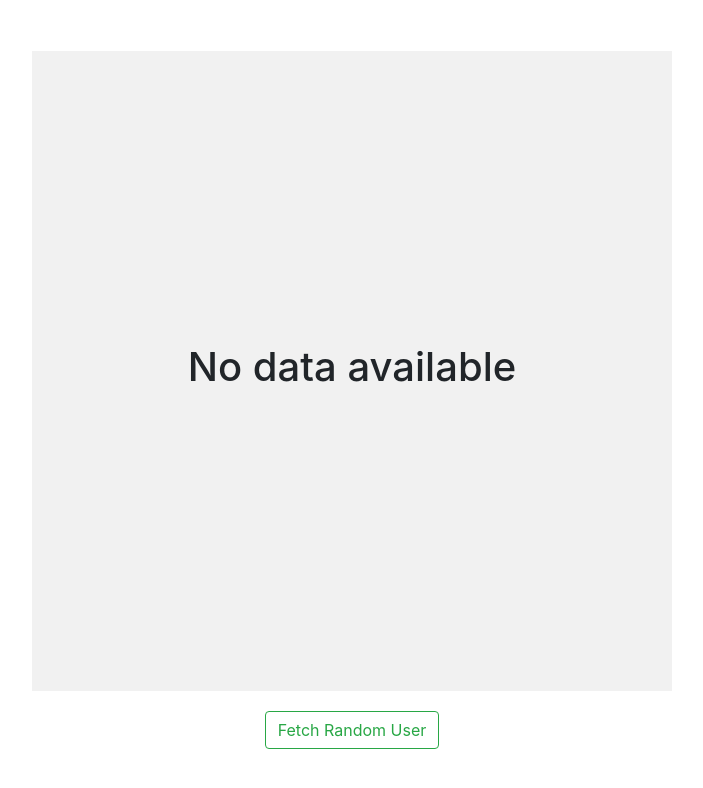
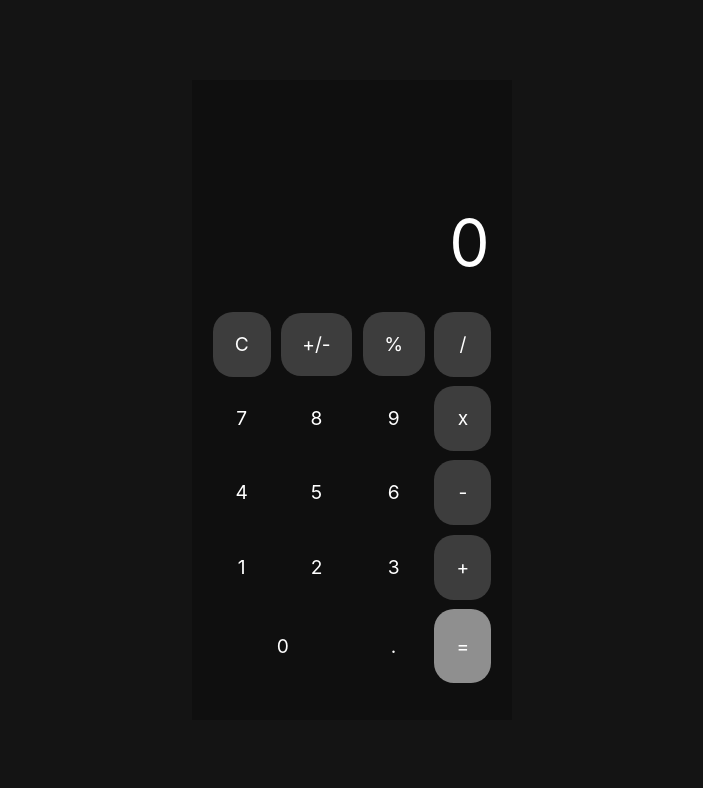
Before and after one commit to AbhayVAshokan/React-Apps-for-Beginners, a React (Create React App) app: page /calculator in a window 1280 px wide. Shown: the top 788 px of the page, without its empty margins (288-991 px from the left). Built offline with nearby package versions, Linux system fonts and the light colour scheme.

Commit message:
Added Calculator

```diff
--- a/package.json
+++ b/package.json
@@ -8,9 +8,10 @@
     "@testing-library/user-event": "^12.6.0",
     "axios": "^0.21.1",
     "bootstrap": "^4.5.3",
+    "expression-eval": "^3.1.2",
     "react": "^17.0.1",
-    "react-bootstrap": "^1.4.0",
     "react-dom": "^17.0.1",
+    "react-router-dom": "^5.2.0",
     "react-scripts": "4.0.1",
     "web-vitals": "^0.2.4"
   },
--- a/src/App.js
+++ b/src/App.js
@@ -1,10 +1,21 @@
-// import Counter from './components/Counter/Counter';
+import Home from './components/Home/Home';
+import Counter from './components/Counter/Counter';
+import Calculator from './components/Calculator/Calculator';
 import RandomUser from './components/RandomUser/RandomUser';
+import { BrowserRouter as Router, Switch, Route } from "react-router-dom";
+
 
 function App() {
   return (
     <>
-      <RandomUser />
+      <Router>
+        <Switch>
+          <Route exact path="/" component={Home} />
+          <Route exact path="/counter" component={Counter} />
+          <Route exact path="/randomuser" component={RandomUser} />
+          <Route exact path="/calculator" component={Calculator} />
+        </Switch>
+      </Router>
     </>
   );
 }
--- /dev/null
+++ b/src/components/Calculator/Calculator.css
@@ -0,0 +1,92 @@
+.calculator-wrapper {
+    height: 100vh;
+    width: 100vw;
+    background-color: #141414;
+    display: flex;
+    flex-direction: column;
+    align-items: center;
+    justify-content: center;
+}
+
+.calculator-frame {
+    height: 80vh;
+    width: 40vh;
+    background-color: #0f0f0f;
+}
+
+.calculator-display {
+    height: 33%;
+    padding: 0 7%;
+    display: flex;
+    flex-direction: column;
+    align-items: flex-end;
+    justify-content: flex-end;
+}
+
+.calculator-history {
+    color: rgb(185, 185, 185);
+    text-align: right;
+}
+
+.calculator-result {
+    color:white;
+    font-size: 4rem;
+}
+
+
+.calculator-buttons {
+    height: 67%;
+    display: grid;
+    grid-template-columns: auto auto auto auto;
+    padding: 5% 5% 10% 5%;
+
+}
+
+.calculator-btn {
+    border-radius: 20px;
+    margin: 7%;
+    display: flex;
+    flex-direction: column;
+    align-items: center;
+    justify-content: center;
+    color: white;
+    font-size: 1.2rem;
+}
+
+.calculator-btn.zero {
+    grid-column: 1 / 3;
+}
+
+.calculator-btn:hover {
+    background-color: rgb(31, 30, 30);
+}
+
+
+.calculator-btn:active {
+    background-color: rgb(0, 164, 175);
+}
+
+
+.calculator-btn.operator {
+    background-color: rgb(61, 61, 61);
+}
+
+.calculator-btn.operator:hover {
+    background-color: rgb(255, 166, 0);
+}
+
+.calculator-btn.operator:active {
+    background-color: rgb(255, 115, 0);
+}
+
+.calculator-btn.equals {
+    background-color: rgb(143, 143, 143);
+}
+
+.calculator-btn.equals:hover {
+    background-color: rgb(103, 168, 5);
+}
+
+.calculator-btn.equals:active {
+    background-color: rgb(15, 134, 15);
+}
--- /dev/null
+++ b/src/components/Calculator/Calculator.js
@@ -0,0 +1,103 @@
+import { useState } from 'react';
+import { parse, eval as evaluate } from 'expression-eval';
+
+import "./Calculator.css";
+
+const Calculator = () => {
+    let [result, setResult] = useState(0);
+    let [history, setHistory] = useState("");
+    let [clearMode, setClearMode] = useState(false);
+    let [finalResult, setFinalResult] = useState(0);
+
+    // Function to calculate the result of the entered expression
+    const calculate = () => {
+        let expression = history.replaceAll("x", "*");
+        expression = expression.replaceAll(" ", "");
+
+        if("+/-%*".includes(expression[expression.length - 1]))
+            expression += result;
+
+        console.log(expression);
+        return evaluate(parse(expression));
+    }
+
+    // Function triggered each time a digit is pressed
+    // Append the digit to the number displayed
+    const onDigitClick = (num) => {
+        if (result !== 0 && result.length === 9)
+            return;
+        if (result === 0 || clearMode)
+            result = num;
+        else
+            result += num;
+
+        setResult(result);
+        if (clearMode)
+            setClearMode(false);
+    }
+
+    // Function triggered each time an operator is pressed
+    // Calculate the intermediate result | Update history
+    const onOperatorClick = (op) => {
+        console.log(finalResult);
+        if (result === 0 || clearMode)
+            return;
+
+        history += `${result} ${op} `;
+        setHistory(history);
+        setClearMode(true);
+
+    }
+
+    // Function triggered when equal to button is pressed
+    // Final result evaluated
+    const onEquals = () => {
+        result = calculate();
+        setResult(result);
+        setHistory("");
+        setClearMode(true);
+    }
+
+    // Function triggered when clear button is pressed
+    // Reset to defaults
+    const onClear = () => {
+        setResult(0);
+        setHistory("");
+        setFinalResult(0);
+        setClearMode(false);
+    }
+
+    return (
+        <div className="calculator-wrapper">
+            <div className="calculator-frame">
+                <div className="calculator-display">
+                    <div className="calculator-history">{history}</div>
+                    <div className="calculator-result">{result}</div>
+                </div>
+                <div className="calculator-buttons">
+                    <div className="calculator-btn operator" onClick={() => onClear()}>C</div>
+                    <div className="calculator-btn operator">+/-</div>
+                    <div className="calculator-btn operator" onClick={() => onOperatorClick("%")}>%</div>
+                    <div className="calculator-btn operator" onClick={() => onOperatorClick("/")}>/</div>
+                    <div className="calculator-btn" onClick={() => onDigitClick("7")}>7</div>
+                    <div className="calculator-btn" onClick={() => onDigitClick("8")}>8</div>
+                    <div className="calculator-btn" onClick={() => onDigitClick("9")}>9</div>
+                    <div className="calculator-btn operator" onClick={() => onOperatorClick("x")}>x</div>
+                    <div className="calculator-btn" onClick={() => onDigitClick("4")}>4</div>
+                    <div className="calculator-btn" onClick={() => onDigitClick("5")}>5</div>
+                    <div className="calculator-btn" onClick={() => onDigitClick("6")}>6</div>
+                    <div className="calculator-btn operator" onClick={() => onOperatorClick("-")}>-</div>
+                    <div className="calculator-btn" onClick={() => onDigitClick("1")}>1</div>
+                    <div className="calculator-btn" onClick={() => onDigitClick("2")}>2</div>
+                    <div className="calculator-btn" onClick={() => onDigitClick("3")}>3</div>
+                    <div className="calculator-btn operator" onClick={() => onOperatorClick("+")}>+</div>
+                    <div className="calculator-btn zero" onClick={() => onDigitClick("0")}>0</div>
+                    <div className="calculator-btn">.</div>
+                    <div className="calculator-btn equals" onClick={() => onEquals()}>=</div>
+                </div>
+            </div>
+        </div>
+    );
+}
+
+export default Calculator;
```
Also changed, not shown: 1 other file (tests, documents, lock files or other folders).
